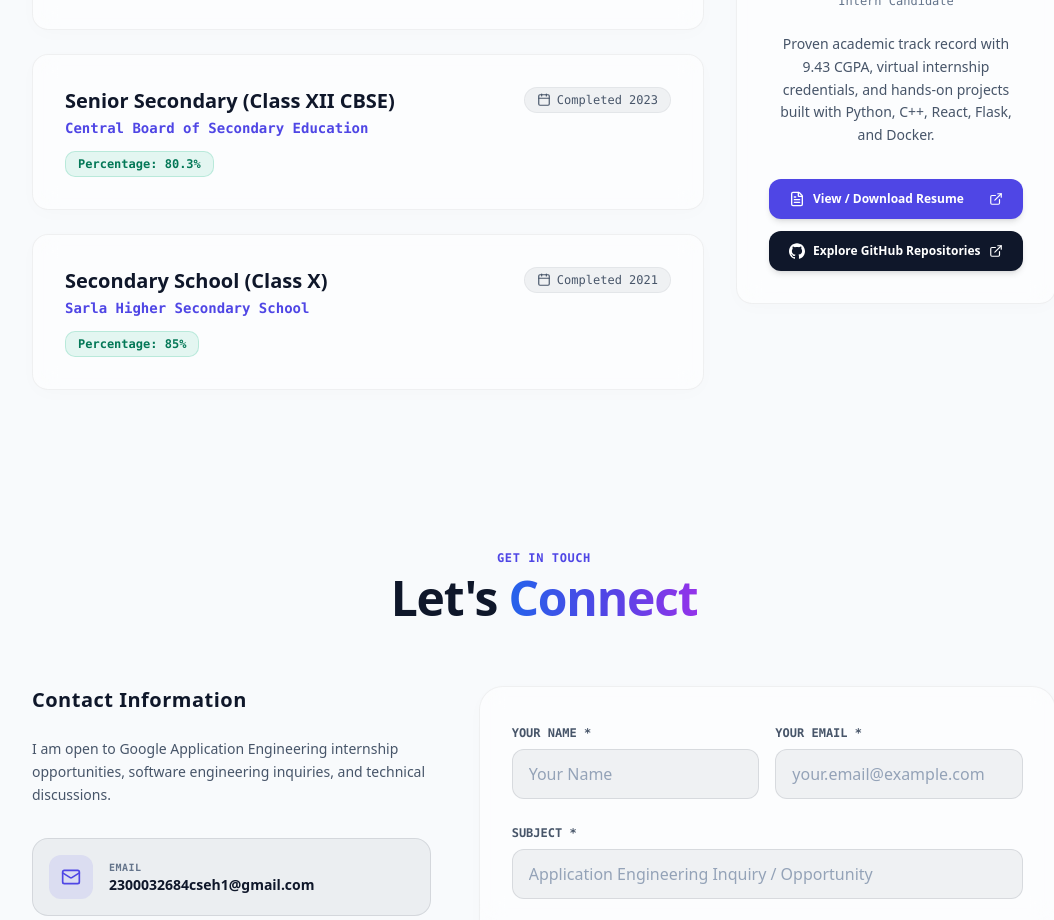
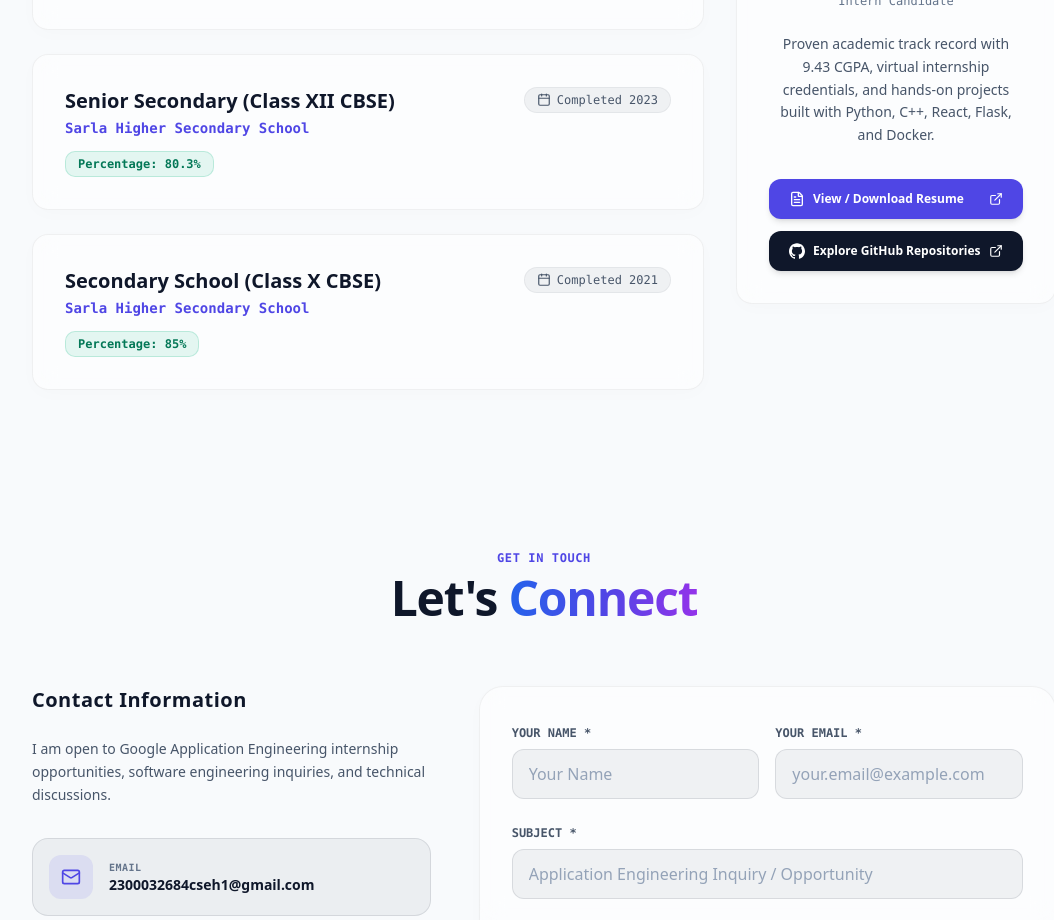
Before and after one commit to Anusha-2005/Portfolio, a Next.js app: page / in a window 1280 px wide. Shown: the part 8860-9780 px from the top of the page, without its empty margins (96-1150 px from the left). Built offline with nearby package versions, Linux system fonts and the light colour scheme.

Commit message:
Update Class XII institution and Class X degree in Resume

```diff
--- a/src/components/Resume.tsx
+++ b/src/components/Resume.tsx
@@ -14,12 +14,12 @@ export default function Resume() {
     },
     {
       degree: "Senior Secondary (Class XII CBSE)",
-      institution: "Central Board of Secondary Education",
+      institution: "Sarla Higher Secondary School",
       duration: "Completed 2023",
       grade: "Percentage: 80.3%",
     },
     {
-      degree: "Secondary School (Class X)",
+      degree: "Secondary School (Class X CBSE)",
       institution: "Sarla Higher Secondary School",
       duration: "Completed 2021",
       grade: "Percentage: 85%",
```
